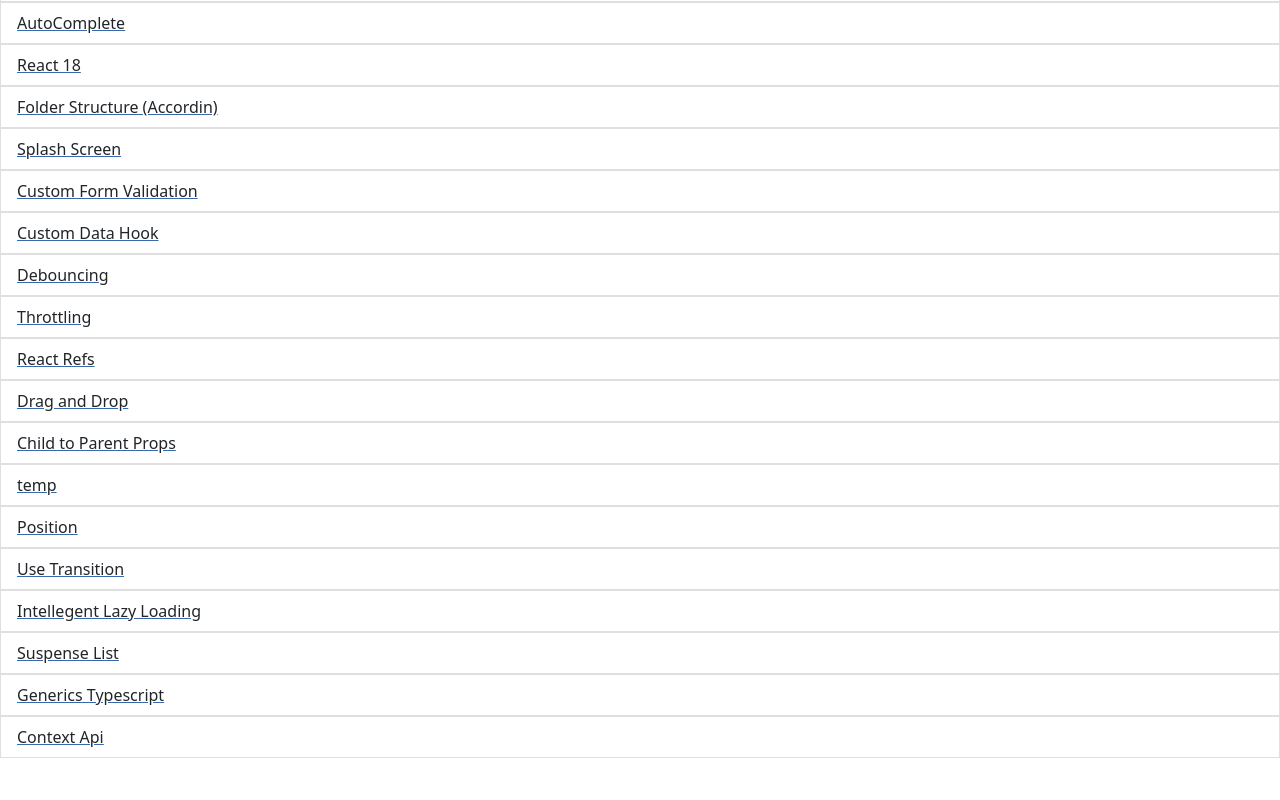
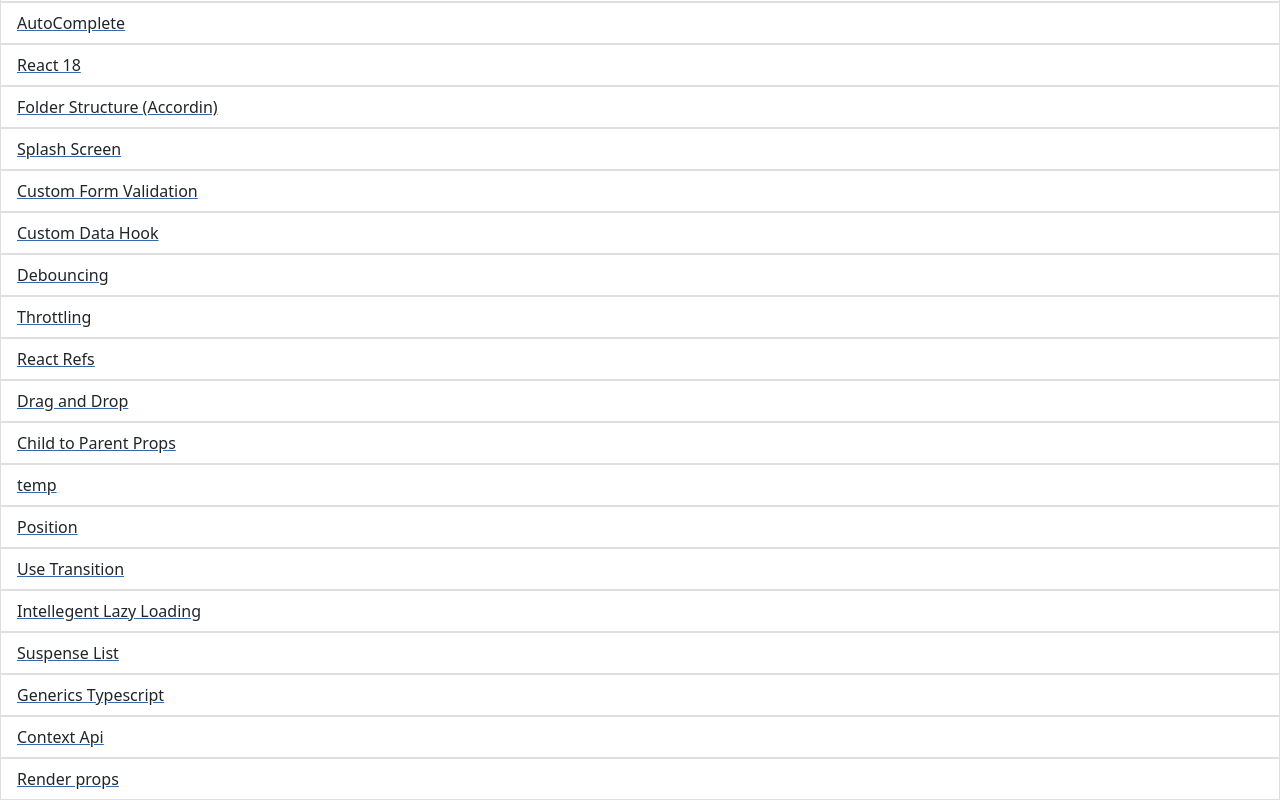
Before and after one commit to amansadhwani/all-features-react, a React (Create React App) app: page / in a window 1280 px wide. Shown: the part 474-1274 px from the top of the page. Before the commit the page ends 1232 px from the top, so only its background shows below. Built offline with nearby package versions, Linux system fonts and the light colour scheme.

Commit message:
added render props

```diff
--- a/src/components/Home.tsx
+++ b/src/components/Home.tsx
@@ -147,6 +147,11 @@
     name: "Context Api ",
     url: "/contextapi ",
   },
+  {
+    id: 28,
+    name: "Render props",
+    url: "/renderprops ",
+  },
 ];
 
 export const Home = () => {
--- /dev/null
+++ b/src/components/RenderProps/RenderProps.tsx
@@ -0,0 +1,27 @@
+import React, { useState, ReactNode,FC } from "react";
+
+type TRenderCustomValue = {
+  renderCustomValue: (value: string) => ReactNode;
+};
+
+const RenderProps = () => {
+  return <Input renderCustomValue={(value: string) => <>hello {value} </>} />;
+};
+
+const Input : FC<TRenderCustomValue>=({ renderCustomValue } ) => {
+
+  const [name, setName] = useState("");
+  return (
+    <>
+      <input
+        type="text"
+        value={name}
+        onChange={(e) => setName(e.target.value)}
+      />
+      <br />
+      {renderCustomValue(name)}
+    </>
+  );
+};
+
+export default RenderProps;
--- a/src/routes/Routes.js
+++ b/src/routes/Routes.js
@@ -25,6 +25,7 @@
 import SuspenseList from "../components/SuspenseList/SuspenseList";
 import GenericsTypescript from "../components/GenericsTypescript/GenericsTypescript";
 import Context from "../components/Context/Context";
+import RenderProps from "../components/RenderProps/RenderProps";
 
 export const AllRoutes = () => {
   return (
@@ -64,6 +65,7 @@
         <Route exact path="suspenselist" element={<SuspenseList />} />
         <Route exact path="generics" element={<GenericsTypescript />} />
         <Route exact path="contextapi" element={<Context />} />
+        <Route exact path="renderprops" element={<RenderProps />} />
       </Routes>
     </div>
   );
```
